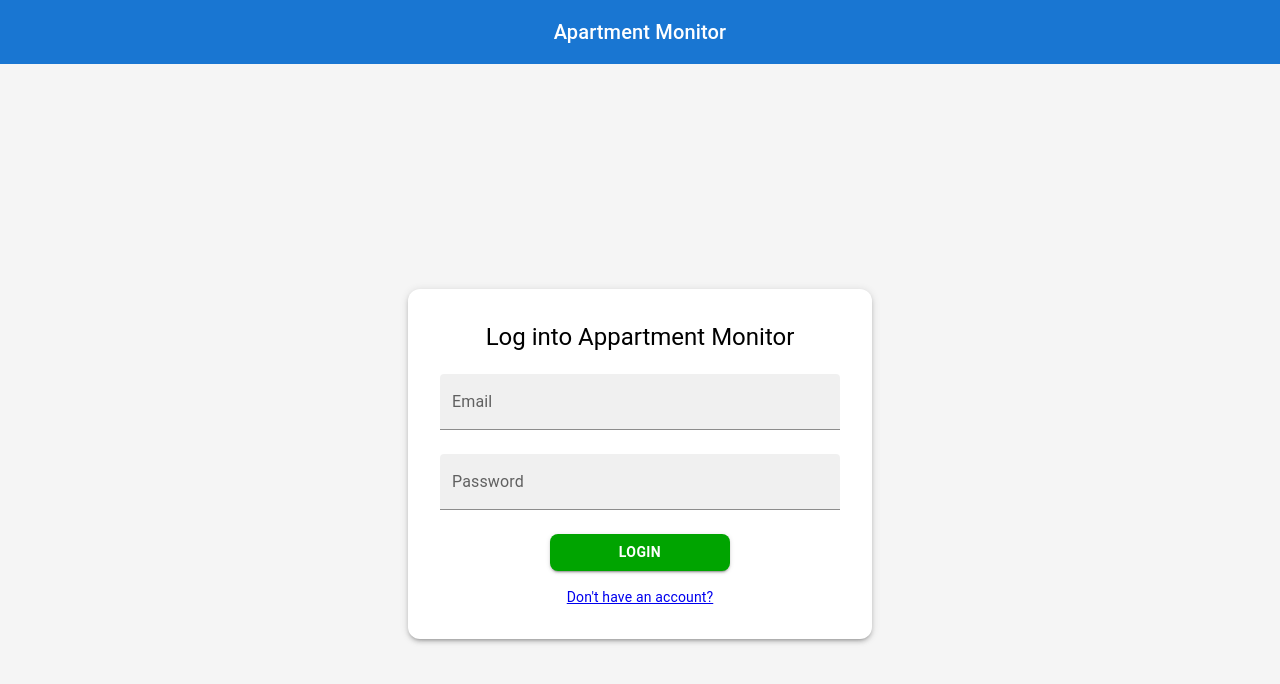
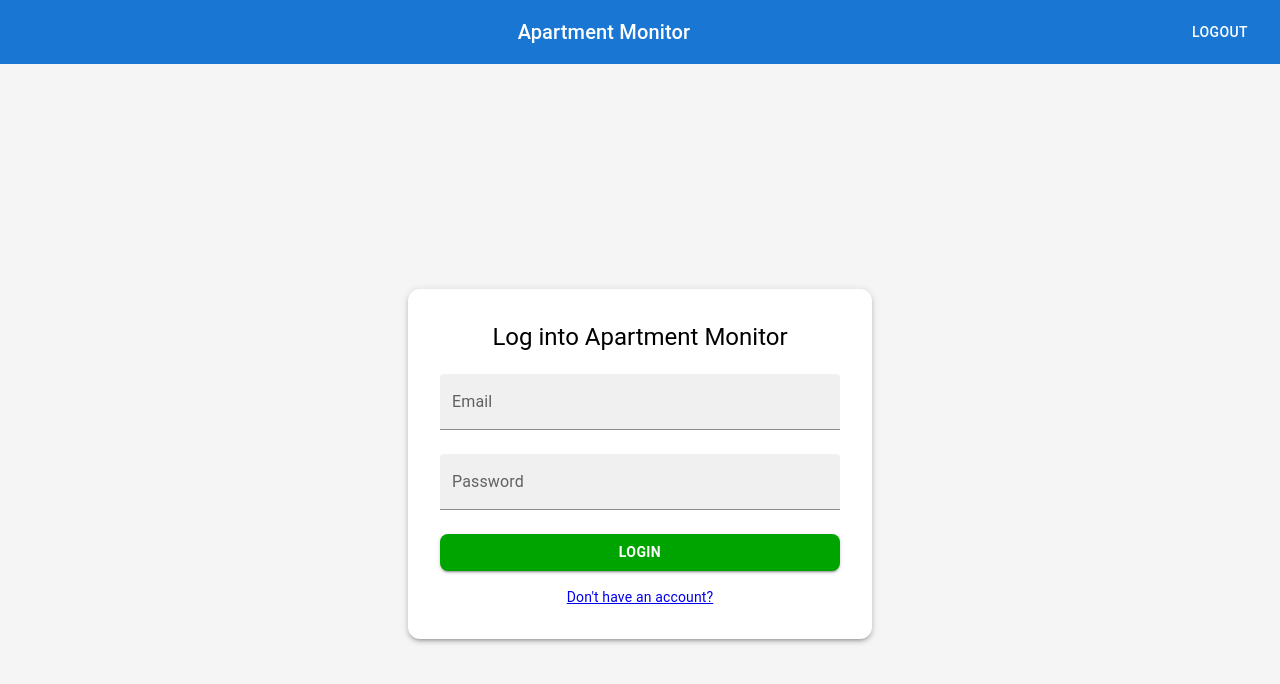
Before and after one commit to aloisorozco/ApartmentMonitor, a React (Create React App) app in the folder frontend/: page /login in a window 1280 px wide. Shown: the top 684 px of the page. Built offline with nearby package versions, Linux system fonts and the light colour scheme; the HTML template or start-up script is replaced by a standard one.

Commit message:
Added login/logout status and cleaned up page
using sessionStorage we store the authStatus of the user

Cleaned up header component and App css to look and fit page size

```diff
--- a/frontend/src/App.css
+++ b/frontend/src/App.css
@@ -1,21 +1,22 @@
+html, body, #root {
+  margin: 0;
+  padding: 0;
+  height: 100vh;
+  overflow: hidden;
+  display: flex;
+  flex-direction: column;
+}
+
 .App {
+  display: flex;
+  flex-direction: column;
+  flex-grow: 1;
   text-align: center;
 }
 
-.App-logo {
-  height: 40vmin;
-  pointer-events: none;
-}
-
-@media (prefers-reduced-motion: no-preference) {
-  .App-logo {
-    animation: App-logo-spin infinite 20s linear;
-  }
-}
 
 .App-header {
   background-color: #282c34;
-  min-height: 100vh;
   display: flex;
   flex-direction: column;
   align-items: center;
@@ -23,16 +24,3 @@
   font-size: calc(10px + 2vmin);
   color: white;
 }
-
-.App-link {
-  color: #61dafb;
-}
-
-@keyframes App-logo-spin {
-  from {
-    transform: rotate(0deg);
-  }
-  to {
-    transform: rotate(360deg);
-  }
-}
--- a/frontend/src/App.js
+++ b/frontend/src/App.js
@@ -1,19 +1,19 @@
-import React from 'react';
-import './App.css';
-import { BrowserRouter as Router, Routes, Route } from 'react-router-dom';
-import { AuthProvider } from './AuthContext';
-import Login from './Login/Login';
-import HeaderComponent from './HeaderComponent';
-import MonitorPage from './MonitorPage/MonitorPage';
-import Register from './Login/Register';
-import PrivateRoute from './PrivateRoute';
+import React from "react";
+import "./App.css";
+import { BrowserRouter as Router, Routes, Route } from "react-router-dom";
+import { AuthProvider } from "./AuthContext";
+import Login from "./Login/Login";
+import HeaderComponent from "./HeaderComponent";
+import MonitorPage from "./MonitorPage/MonitorPage";
+import Register from "./Login/Register";
+import PrivateRoute from "./PrivateRoute";
 
 function App() {
   return (
-    <AuthProvider>
-      <div className="App">
-        <HeaderComponent />
-        <Router>
+    <Router>
+      <AuthProvider>
+        <div className="App">
+          <HeaderComponent />
           <Routes>
             <Route path="/" element={<PrivateRoute />}>
               <Route path="/" element={<MonitorPage />} />
@@ -21,9 +21,9 @@ function App() {
             <Route path="/login" element={<Login />} />
             <Route path="/register" element={<Register />} />
           </Routes>
-        </Router>
-      </div>
-    </AuthProvider>
+        </div>
+      </AuthProvider>
+    </Router>
   );
 }
 
--- a/frontend/src/AuthContext.js
+++ b/frontend/src/AuthContext.js
@@ -1,14 +1,36 @@
-import React, { createContext, useState, useContext } from 'react';
+import React, { createContext, useState, useContext, useEffect } from "react";
 
-//global authentication tracker
+// Global authentication tracker
 const AuthContext = createContext();
 
+export const AuthProvider = ({ children }) => {
+  const [auth, setAuth] = useState(null);
 
-export const AuthProvider = ({ children }) => {
-  const [auth, setAuth] = useState(false);
+  // On component mount, check sessionStorage for the auth status
+  useEffect(() => {
+    const storedAuthStatus = sessionStorage.getItem("authStatus");
+    if (storedAuthStatus === "true") {
+      setAuth(true);
+    } else {
+      setAuth(false);
+    }
+  }, []);
 
-  const login = () => setAuth(true);
-  const logout = () => setAuth(false);
+  // Login function to set auth and store in sessionStorage
+  const login = () => {
+    setAuth(true);
+    sessionStorage.setItem("authStatus", "true");
+    console.log(
+      "authStatus stored in sessionStorage: ",
+      sessionStorage.getItem("authStatus")
+    );
+  };
+
+  // Logout function to reset auth and remove from sessionStorage
+  const logout = () => {
+    setAuth(false);
+    sessionStorage.removeItem("authStatus");
+  };
 
   return (
     <AuthContext.Provider value={{ auth, login, logout }}>
--- a/frontend/src/HeaderComponent.jsx
+++ b/frontend/src/HeaderComponent.jsx
@@ -3,15 +3,33 @@ import AppBar from '@mui/material/AppBar';
 import Box from '@mui/material/Box';
 import Toolbar from '@mui/material/Toolbar';
 import Typography from '@mui/material/Typography';
+import Button from '@mui/material/Button';
+import { useAuth } from './AuthContext'
+
 
 export default function HeaderComponent() {
+  const { logout } = useAuth();
+
+  const handleLogout = () => {
+      logout();
+  }
+
+
   return (
-    <Box sx={{ flexGrow: 1 }}>
+    <Box >
       <AppBar position="static">
-         <Toolbar>
-          <Typography variant="h6" component="div" sx={{ flexGrow: 1 }}>
-            Apartment Monitor
-          </Typography>
+        <Toolbar>
+          <Box sx={{ flexGrow: 1, display: "flex", justifyContent: "center" }}>
+            <Typography variant="h6" component="div">
+              Apartment Monitor
+            </Typography>
+          </Box>
+
+
+            <Button color="inherit" onClick={handleLogout}>
+              Logout
+            </Button>
+
         </Toolbar>
       </AppBar>
     </Box>
--- a/frontend/src/Login/Login.jsx
+++ b/frontend/src/Login/Login.jsx
@@ -12,42 +12,36 @@ const Login = () => {
   const handleSubmit = (event) => {
     event.preventDefault();
 
-    fetch(
-      "http://localhost:5500/db_api/auth_user",
-      {
+    fetch("http://localhost:5500/db_api/auth_user", {
       method: "POST",
-        headers: {
-          'Content-Type': 'application/json',
-        },
-        body: JSON.stringify({
-          email: email,
-          password: password,
+      headers: { 'Content-Type': 'application/json' },
+      body: JSON.stringify({ email, password })
     })
-      }
-    )
       .then(response => {
-        console.log(response)
+        if (response.ok) {
           login();
           navigate('/');
-
+        } else {
+          console.log("Invalid Credentials");
+        }
       })
-    .catch(error => {
-      console.log(error)
-    })};
+      .catch(error => console.log(error));
+  };
 
   return (
     <Box
       display="flex"
       justifyContent="center"
       alignItems="center"
-      height="100vh"
+      minHeight="100vh"
       bgcolor="#f5f5f5"
-      sx={{fontFamily:'Roboto'}}
+      sx={{ fontFamily: 'Roboto' }}
     >
       <Paper
         elevation={3}
         sx={{
           padding: 4,
+          maxWidth: '90%',
           width: 400,
           borderRadius: 3,
           boxShadow: 3,
@@ -55,8 +49,8 @@ const Login = () => {
           textAlign: 'center',
         }}
       >
-        <Typography variant="h5" color="black" sx={{paddingBottom:'5px'}}>
-          Log into Appartment Monitor
+        <Typography variant="h5" color="black" sx={{ paddingBottom: '5px' }}>
+          Log into Apartment Monitor
         </Typography>
         <form onSubmit={handleSubmit}>
           <TextField
@@ -78,25 +72,24 @@ const Login = () => {
             onChange={(e) => setPassword(e.target.value)}
           />
 
-          <Box sx={{ textAlign: 'center', width: '45%', margin: '0 auto' }}>
+          <Box sx={{ textAlign: 'center', width: '100%', marginTop: 2 }}>
             <Button
               type="submit"
               variant="contained"
               fullWidth
               sx={{
-                marginTop: 2,
                 backgroundColor: '#00a400',
                 color: 'white',
                 fontWeight: 'bold',
-                borderRadius:'8px'
+                borderRadius: '8px',
               }}
             >
               Login
             </Button>
 
             <Typography variant="body2" sx={{ marginTop: 2 }}>
-              <Link to={`/register`} underline="hover">
-                Don't have an account?{' '}
+              <Link to="/register" underline="hover">
+                Don't have an account?
               </Link>
             </Typography>
           </Box>
--- a/frontend/src/Login/Register.jsx
+++ b/frontend/src/Login/Register.jsx
@@ -46,14 +46,15 @@ const Register = () => {
           display="flex"
           justifyContent="center"
           alignItems="center"
-      height="100vh"
+          minHeight="100vh"
           bgcolor="#f5f5f5"
-      sx={{fontFamily:'Roboto'}}
+          sx={{ fontFamily: 'Roboto' }}
         >
           <Paper
             elevation={3}
             sx={{
               padding: 4,
+              maxWidth: '90%',
               width: 400,
               borderRadius: 3,
               boxShadow: 3,
--- a/frontend/src/MonitorPage/ApartmentInputComponent.jsx
+++ b/frontend/src/MonitorPage/ApartmentInputComponent.jsx
@@ -2,44 +2,38 @@ import React, { useState } from 'react';
 import Box from '@mui/material/Box';
 import Button from '@mui/material/Button';
 import TextField from '@mui/material/TextField';
-
-import {isEmpty} from "lodash";
+import { isEmpty } from 'lodash';
 
 export default function ApartmentInputComponent(props) {
-  const [url, setUrl] = useState("");
-  const {apartmentListings, setApartmentListings} = props;
+  const [url, setUrl] = useState('');
+  const { apartmentListings, setApartmentListings } = props;
 
   const handleAdd = () => {
     if (isEmpty(url)) {
       return;
     }
-    setApartmentListings([...apartmentListings, {
-      title: url,
-      url: url,
-      targetPrice: 600,
-      currentPrice: 900
-    }])
-    setUrl("")
-  }
+    setApartmentListings([
+      ...apartmentListings,
+      {
+        title: url,
+        url: url,
+        targetPrice: 600,
+        currentPrice: 900,
+      },
+    ]);
+    setUrl('');
+  };
 
   return (
-    <Box sx={{ flexGrow: 1 }}>
+    <Box sx={{ width: '100%', padding: 2 }}>
       <TextField
         label="Apartment URL"
         variant="outlined"
         fullWidth
-        margin="normal"
         value={url}
-        onChange={(e) => {
-          setUrl(e.target.value)
-        }}
+        onChange={(e) => setUrl(e.target.value)}
       />
-      <Button
-        variant="contained"
-        color="primary"
-        disabled={isEmpty(url)}
-        onClick={handleAdd}
-      >
+      <Button variant="contained" color="primary" disabled={isEmpty(url)} onClick={handleAdd} sx={{ mt: 1 }}>
         Add to watchlist
       </Button>
     </Box>
--- a/frontend/src/PrivateRoute.js
+++ b/frontend/src/PrivateRoute.js
@@ -1,11 +1,17 @@
-import React from 'react';
-import { Navigate, Outlet } from 'react-router-dom';
-import { useAuth } from './AuthContext';
+import React from "react";
+import { Navigate, Outlet } from "react-router-dom";
+import { useAuth } from "./AuthContext";
+import { CircularProgress } from "@mui/material";
 
 const PrivateRoute = () => {
-    const { auth } = useAuth();
+  const { auth } = useAuth();
 
-    return auth ? <Outlet /> : <Navigate to="/login" />;
-}
+  // loading screen for fetching the authStatus during refresh
+  if (auth === null) {
+    return <CircularProgress />;
+  }
+
+  return auth ? <Outlet /> : <Navigate to="/login" />;
+};
 
 export default PrivateRoute;
```
Also changed, not shown: frontend/src/MonitorPage/index.js (deleted). Lines whose indentation alone changed are shown as unchanged.
